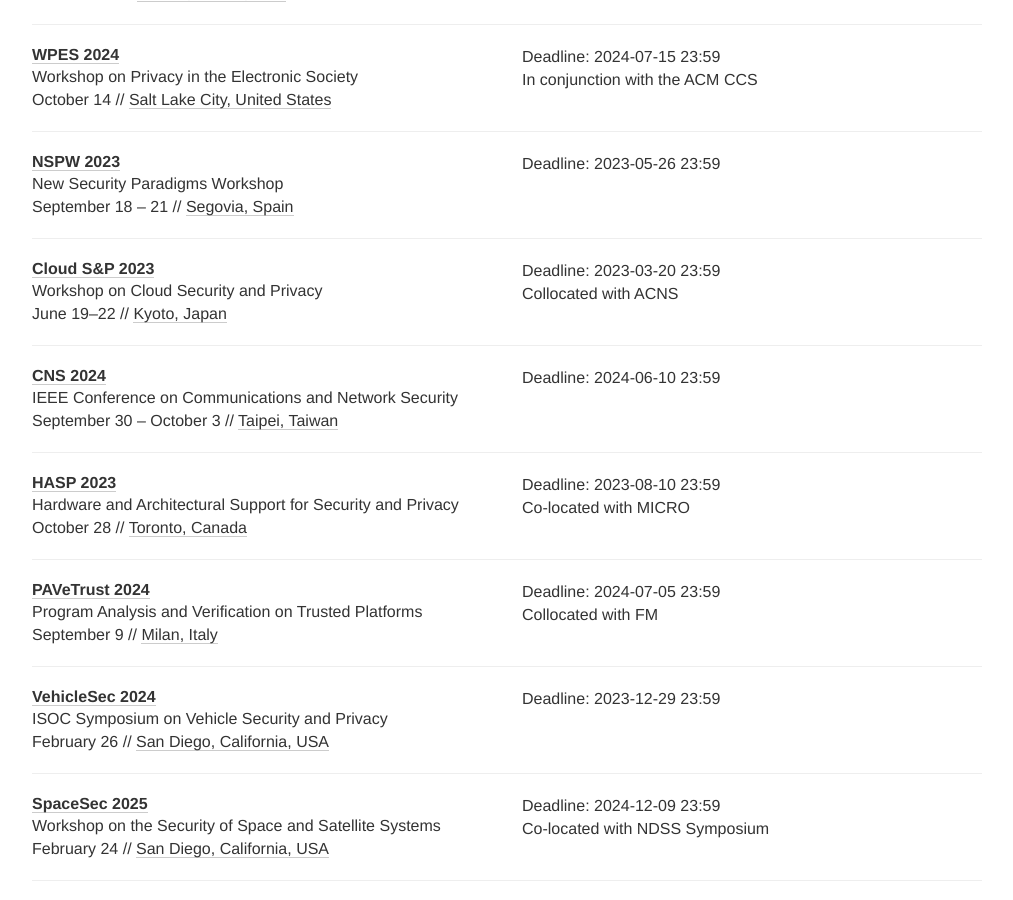
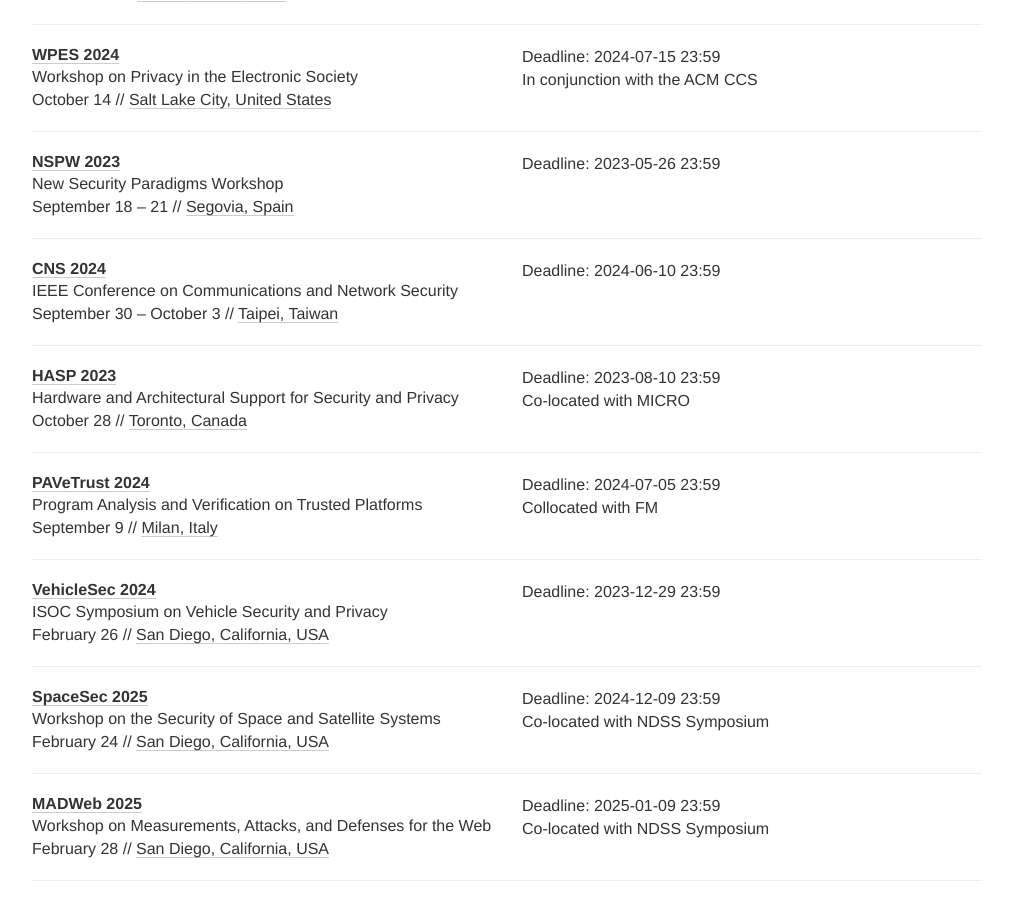
Before and after one commit to sec-deadlines/sec-deadlines.github.io, a Jekyll site: the page built from index.html, in a window 1280 px wide and 900 px high, scrolled down 11665 px. Shown: the whole window, without its empty margins (133-1146 px from the left). Built offline with Jekyll 4.4.1, drawn with Linux system fonts in a browser that asks for light colours; nearby versions of some CDN libraries; comment, search, counter and statistics services are not loaded.

Commit message:
removed cloudS&P

```diff
--- a/_data/conferences.yml
+++ b/_data/conferences.yml
@@ -782,16 +782,6 @@
   tags: [SEC, PRIV, SHOP]
   timezone: Etc/GMT+11
 
-- name: Cloud S&P
-  description: Workshop on Cloud Security and Privacy
-  year: 2023
-  link: https://cloudsp2023.encs.concordia.ca/
-  comment: Collocated with ACNS
-  deadline: ["2023-03-20 23:59"]
-  date: June 19-22
-  place: Kyoto, Japan
-  tags: [SEC, PRIV, SHOP]
-
 - name: CNS
   description: IEEE Conference on Communications and Network Security
   year: 2024
```
